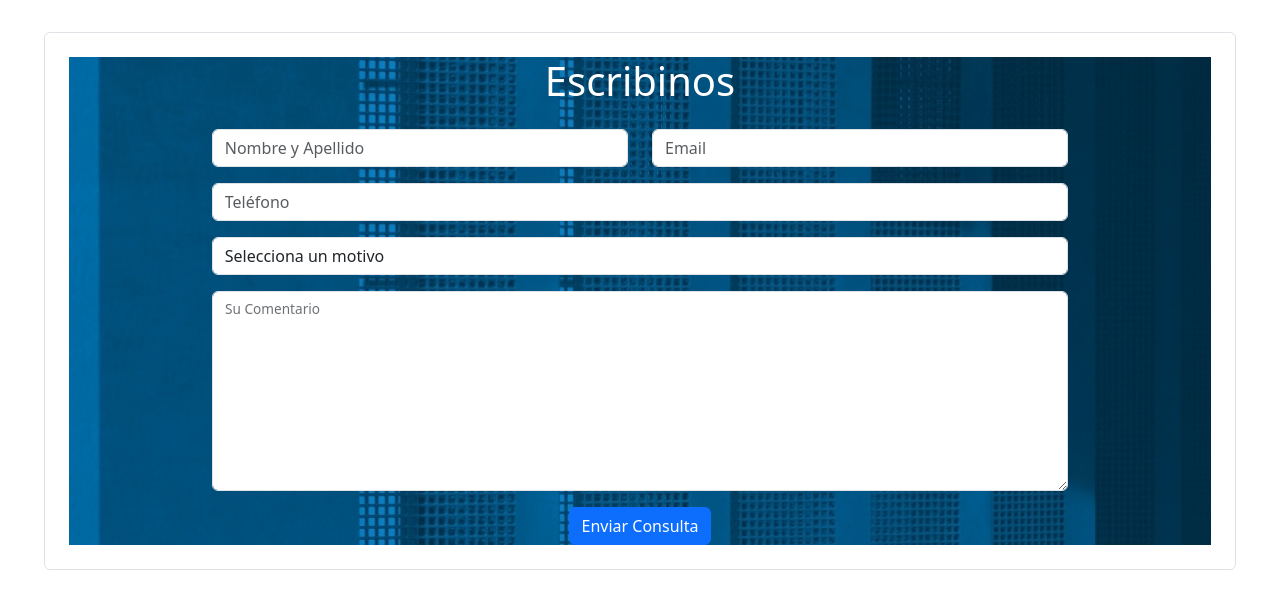
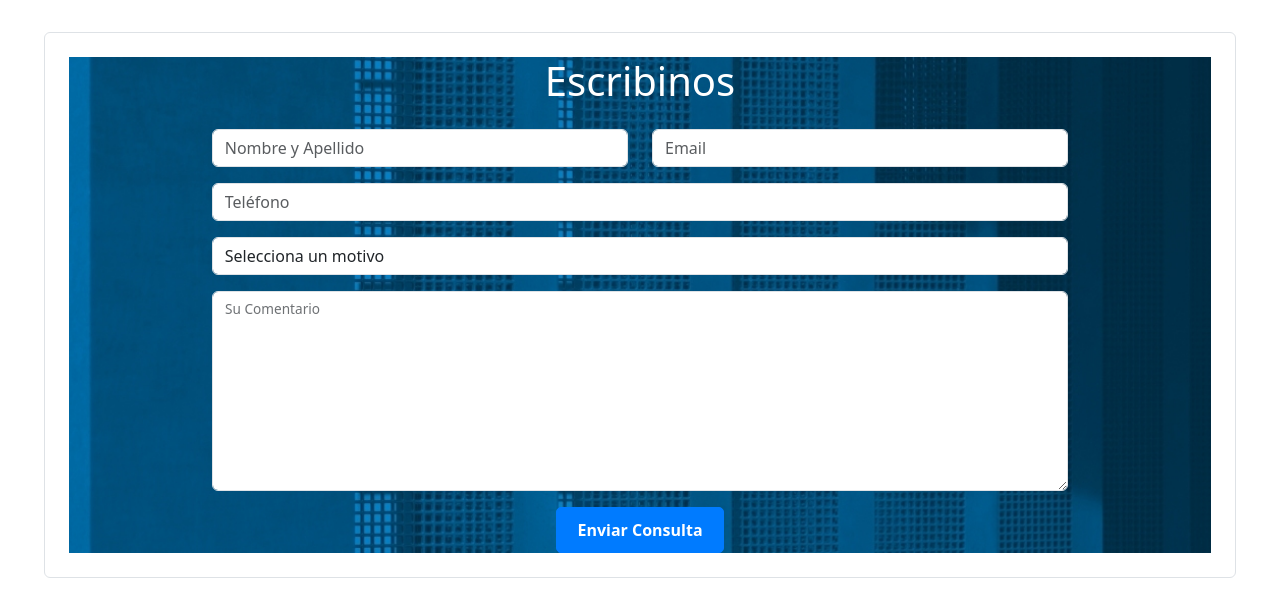
Before and after one commit to LFALVAREZ84/Frontend-SGH, a React (Vite) app: page /ContactoClientes in a window 1280 px wide. Shown: the top 616 px of the page. Built offline with nearby package versions, Linux system fonts and the light colour scheme.

Commit message:
mejore estilo del button

```diff
--- a/src/Componentes/ContactoClientes/ContactoClientes.css
+++ b/src/Componentes/ContactoClientes/ContactoClientes.css
@@ -4,3 +4,19 @@
     background-position: center;
     background-repeat: no-repeat;
   }
+
+
+.custom-button {
+    background-color: #007bff; /* Color de fondo del botón */
+    border-color: #007bff; /* Color del borde del botón */
+    padding: 10px 20px; /* Espaciado interior del botón */
+    border-radius: 5px; /* Radio de borde */
+    color: white; /* Color del texto del botón */
+    font-weight: bold; /* Grosor del texto del botón */
+    transition: background-color 0.3s, border-color 0.3s; /* Transiciones suaves */
+  }
+
+  .custom-button:hover {
+    background-color: #00a4b3; /* Color de fondo del botón al pasar el mouse */
+    border-color: #060c5c; /* Color del borde del botón al pasar el mouse */
+  }
--- a/src/Componentes/ContactoClientes/ContactoClientes.jsx
+++ b/src/Componentes/ContactoClientes/ContactoClientes.jsx
@@ -1,5 +1,5 @@
 import React from 'react';
-import { Form,  FloatingLabel, Col, Row, Button } from 'react-bootstrap';
+import { Form, FloatingLabel, Col, Row, Button } from 'react-bootstrap';
 import './ContactoClientes.css'
 
 const ContactoClientes = () => {
@@ -40,7 +40,7 @@ const ContactoClientes = () => {
         </Form.Group>
 
         <div className='text-center'>
-          <Button variant="primary" type="submit">
+          <Button className='custom-button' variant='primary' type='submit'>
             Enviar Consulta
           </Button>
         </div>
```
